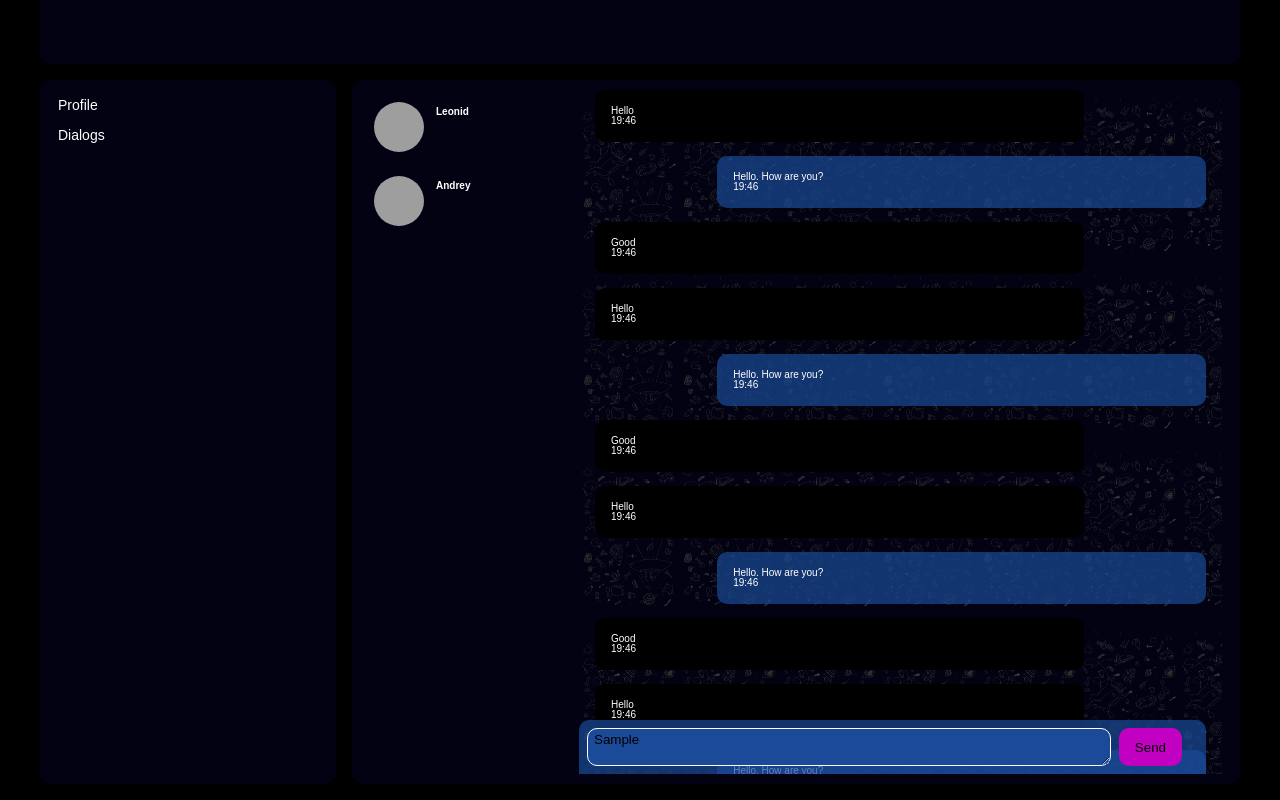
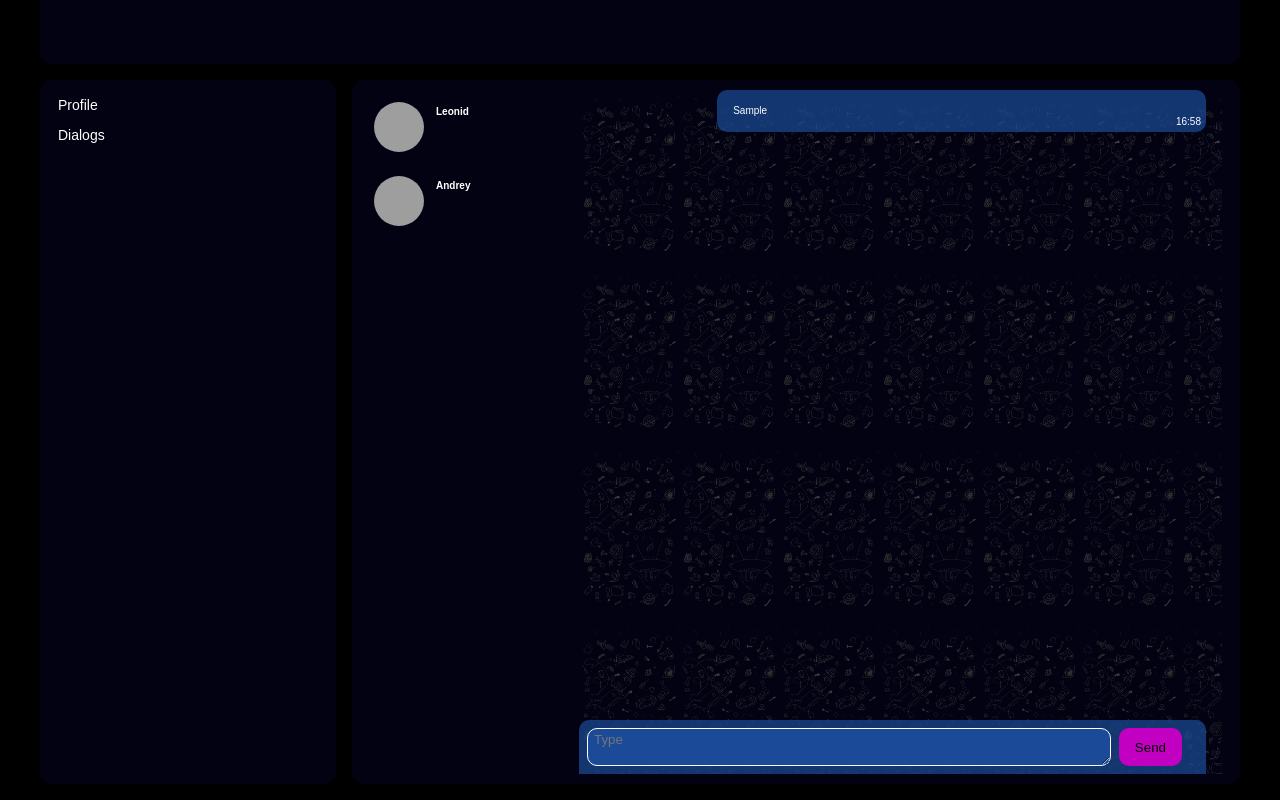
Before and after one commit to Leonid-Kosch/network2, a React (Create React App) app: page /Dialogs in a window 1280 px wide. Both pictures are taken after typing "Sample" into the empty fields and a click on the button "Send". Built offline with nearby package versions, Linux system fonts and the light colour scheme; grey boxes are pictures that could not be loaded.

Commit message:
dialog swtiching added

```diff
--- a/src/App.css
+++ b/src/App.css
@@ -21,3 +21,9 @@
   background-color: var(--darkColor);
   align-self: flex-start;
 }
+.active {
+  background-color: rgba(27, 75, 152, 0.699);
+}
+.active:hover {
+  background-color: rgba(27, 75, 152, 0.863) !important;
+}
--- a/src/State/State.js
+++ b/src/State/State.js
@@ -12,27 +12,61 @@ let store = {
     },
     dialogs: {
         contactList: [
-            {id:0, img:{Image}, name:'Leonid'},
-            {id:1, img:{Image}, name:'Andrey'}
+            {id:0, img:{Image}, name:'Leonid', status:'unactive'},
+            {id:1, img:{Image}, name:'Andrey', status:'unactive'}
+        ],
+        messagesList: [
+
+        ],
+        messagesListAll: [
+            [
+                {id:0, text:'Hello Leonid', time:'17:34', from:'messageItem_My'},
+                {id:1, text:'Hello bro', time:'17:35', from:'messageItem_Friends'}
+            ],
+            [
+                {id:0, text:'Hello Andrey', time:'17:34', from:'messageItem_My'},
+                {id:1, text:'Hello bro', time:'17:35', from:'messageItem_Friends'}
+            ]
         ]
     }
+
+
 };
-
+export function chatSwtich (chatId) {
+    let chat = store.dialogs.messagesListAll[chatId];
+    store.dialogs.messagesList = chat;
+    for(let i=0; i<store.dialogs.contactList.length; i++) {
+        if (store.dialogs.contactList[i].status == 'active') {
+            store.dialogs.contactList[i].status = 'unactive';
+            break;
+        }
+    };
+    store.dialogs.contactList[chatId].status = 'active';
+    mainRender();
+};
 export function addPost (newPostText) {
     let newPost = {id:0, text:newPostText};
     store.profile.posts.unshift(newPost);
-    postManagment();
+    idManager(store.profile.posts);
 };
 export function deletePost(postId) {
     store.profile.posts.splice(postId, 1);
-    postManagment();
+    idManager(store.profile.posts);
 }
 
-function postManagment () {
-    for (let i=0; i < store.profile.posts.length; i++){
-        store.profile.posts[i].id = i;
+function idManager (area) {
+    for (let i=0; i < area.length; i++){
+        area[i].id = i;
     }
     mainRender();
 };
 
+export function addMessagesState (newMessageText, newMessageTime) {
+    let newMessage = {id:'', text:newMessageText, time:newMessageTime, from:'messageItem_My'};
+    store.dialogs.messagesList.push(newMessage);
+    console.log(store.dialogs.messagesList)
+    idManager(store.dialogs.messagesList);
+};
+
+
 export default store;
--- a/src/components/Dialogs/ChatManager.jsx
+++ b/src/components/Dialogs/ChatManager.jsx
@@ -1,10 +1,47 @@
 import React from 'react';
 import locaclStyle from './Dialogs.module.css';
+import { addMessagesState } from '../../State/State';
+import { click } from '@testing-library/user-event/dist/click';
 function ChatManager() {
+    function displayTime() {
+        var currentTime = new Date();
+        var hours = currentTime.getHours();
+        var minutes = currentTime.getMinutes();
+
+        // Add leading zeros to single digit numbers
+        if (hours < 10) {
+          hours = "0" + hours;
+        }
+        if (minutes < 10) {
+          minutes = "0" + minutes;
+        }
+        return(
+            hours + ':' + minutes
+        );
+      }
+    function sendMessage (e) {
+        if (e.type === 'click') {
+            let textArea = e.target.parentNode.querySelector('textArea');
+            if (textArea.value != '') {
+                let correctTime = displayTime();
+                addMessagesState(textArea.value, correctTime);
+                textArea.value = '';
+            }
+        } else{
+            if(e.code === 'Enter' && e.shiftKey === false ) {
+                let textArea = e.target.parentNode.querySelector('textArea');
+                if (textArea.value != '') {
+                    let correctTime = displayTime();
+                    addMessagesState(textArea.value, correctTime);
+                    textArea.value = '';
+                }
+            }
+        }
+    };
     return (
         <div className={locaclStyle.chatManager}>
-            <textarea placeholder='Type' />
-            <button>
+            <textarea placeholder='Type' onKeyDown={sendMessage}/>
+            <button onClick={sendMessage}>
                 Send
             </button>
         </div>
--- a/src/components/Dialogs/Contact-list/Contact-item/Contact-item.jsx
+++ b/src/components/Dialogs/Contact-list/Contact-item/Contact-item.jsx
@@ -1,12 +1,17 @@
 import React from 'react';
 import { Link } from 'react-router-dom';
 import Image from '../../../../img/Leonid.webp';
+import { chatSwtich } from '../../../../State/State';
 function ContactItem (props) {
+    function openChat (e) {
+        let linkId = e.target.id;
+        chatSwtich(linkId);
+    };
     return (
-        <Link to='/Test' id={props.id}>
+        <a id={props.id} onClick={openChat} className={props.status}>
             <img src={props.img} />
             <h3>{props.name}</h3>
-        </Link>
+        </a>
     );
 }
 
--- a/src/components/Dialogs/Contact-list/Contact-list.jsx
+++ b/src/components/Dialogs/Contact-list/Contact-list.jsx
@@ -6,7 +6,7 @@ import store from '../../../State/State';
 function ContactList () {
     return (
         <div className={LocalStyle.ContactList}>
-            {store.dialogs.contactList.map(contactItemInfo => <ContactItem id={contactItemInfo.id} key={contactItemInfo.id} img={contactItemInfo.img} name={contactItemInfo.name}/>)}
+            {store.dialogs.contactList.map(contactItemInfo => <ContactItem id={contactItemInfo.id} key={contactItemInfo.id} img={contactItemInfo.img} name={contactItemInfo.name} status={contactItemInfo.status}/>)}
         </div>
     );
 }
--- a/src/components/Dialogs/Dialogs.jsx
+++ b/src/components/Dialogs/Dialogs.jsx
@@ -3,25 +3,18 @@ import moduleStyle from './Dialogs.module.css';
 import ContactList from './Contact-list/Contact-list';
 import MessageItem from './Message-item/Message-item';
 import ChatManager from './ChatManager';
+import store from '../../State/State';
 
 function Dialogs() {
+    let messagesItems = store.dialogs.messagesList.map((item) =>
+        <MessageItem from={item.from} content={item.text} id={item.id} time={item.time}/>
+    )
     return (
         <div className={moduleStyle.container}>
             <ContactList />
             <div className={moduleStyle.chat}>
                 <div className={moduleStyle.chat__list}>
-                    <MessageItem from='messageItem_Friends' content="Hello"/>
-                    <MessageItem from='messageItem_My' content='Hello. How are you?'/>
-                    <MessageItem from='messageItem_Friends' content="Good"/>
-                    <MessageItem from='messageItem_Friends' content="Hello"/>
-                    <MessageItem from='messageItem_My' content='Hello. How are you?'/>
-                    <MessageItem from='messageItem_Friends' content="Good"/>
-                    <MessageItem from='messageItem_Friends' content="Hello"/>
-                    <MessageItem from='messageItem_My' content='Hello. How are you?'/>
-                    <MessageItem from='messageItem_Friends' content="Good"/>
-                    <MessageItem from='messageItem_Friends' content="Hello"/>
-                    <MessageItem from='messageItem_My' content='Hello. How are you?'/>
-                    <MessageItem from='messageItem_Friends' content="Good"/>
+                    {messagesItems}
                 </div>
                 <ChatManager />
             </div>
--- a/src/components/Dialogs/Dialogs.module.css
+++ b/src/components/Dialogs/Dialogs.module.css
@@ -25,10 +25,12 @@
     width: 50px;
     height: 50px;
     border-radius: 100%;
+    pointer-events: none;
 
 }
 .ContactList h3 {
     color: var(--lightColor);
+    pointer-events: none;
 }
 .chat{
     grid-column: 2/5;
@@ -85,3 +87,8 @@
     border-radius: 10px;
     background-color: rgb(194, 0, 194);
 }
+.MessageItem span {
+    position: absolute;
+    bottom: 5px;
+    right: 5px;
+}
--- a/src/components/Dialogs/Message-item/Message-item.jsx
+++ b/src/components/Dialogs/Message-item/Message-item.jsx
@@ -2,12 +2,12 @@ import React from 'react';
 import LocalStyle from '../Dialogs.module.css';
 function MessageItem(props) {
     return (
-        <div className={LocalStyle.MessageItem + ' ' + props.from}>
+        <div className={LocalStyle.MessageItem + ' ' + props.from} id={props.id} key={props.id}>
             <p>
                 {props.content}
             </p>
             <span>
-                19:46
+                {props.time}
             </span>
         </div>
     );
```
Also changed, not shown: src/components/Nav/Nav.module.css (line endings or trailing spaces).
